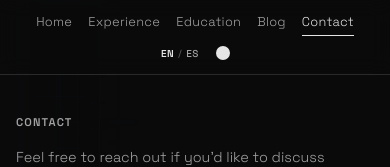
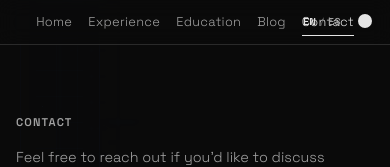
Before and after one commit to marcosantar93/portfolio, a React (Create React App) app: page /contact in a window 390 px wide. Shown: the top 167 px of the page. Built offline with nearby package versions, Linux system fonts and the light colour scheme.

Commit message:
Move language/theme controls to fixed top-right corner

```diff
--- a/src/components/common/Navigation/Navigation.module.css
+++ b/src/components/common/Navigation/Navigation.module.css
@@ -10,16 +10,11 @@
 }
 
 .navContent {
-  max-width: var(--max-width);
-  margin: 0 auto;
+  max-width: 100%;
   padding: 20px var(--padding);
-  display: grid;
-  grid-template-columns: 1fr auto 1fr;
+  display: flex;
+  justify-content: center;
   align-items: center;
-}
-
-.spacer {
-  /* Empty spacer to balance the controls on the right */
 }
 
 .navLinks {
@@ -57,24 +52,20 @@
   background-color: var(--text-color);
 }
 
-/* Controls on the right, justified to end */
+/* Controls fixed to top right corner */
 .controls {
+  position: fixed;
+  top: 20px;
+  right: var(--padding);
   display: flex;
   align-items: center;
-  justify-content: flex-end;
   gap: 16px;
+  z-index: 101;
 }
 
 @media (max-width: 640px) {
   .navContent {
     padding: 12px var(--padding);
-    display: flex;
-    flex-direction: column;
-    gap: 12px;
-  }
-
-  .spacer {
-    display: none;
   }
 
   .navLinks {
@@ -93,7 +84,7 @@
   }
 
   .controls {
-    justify-content: center;
+    top: 12px;
     gap: 12px;
   }
 }
--- a/src/components/common/Navigation/Navigation.tsx
+++ b/src/components/common/Navigation/Navigation.tsx
@@ -19,7 +19,6 @@ const Navigation: React.FC = () => {
   return (
     <nav className={styles.navigation}>
       <div className={styles.navContent}>
-        <div className={styles.spacer} />
         <div className={styles.navLinks}>
           {navItems.map((item) => (
             <NavLink
@@ -33,10 +32,10 @@ const Navigation: React.FC = () => {
             </NavLink>
           ))}
         </div>
-        <div className={styles.controls}>
-          <LanguageSelector />
-          <ThemeToggle />
-        </div>
+      </div>
+      <div className={styles.controls}>
+        <LanguageSelector />
+        <ThemeToggle />
       </div>
     </nav>
   );
```
